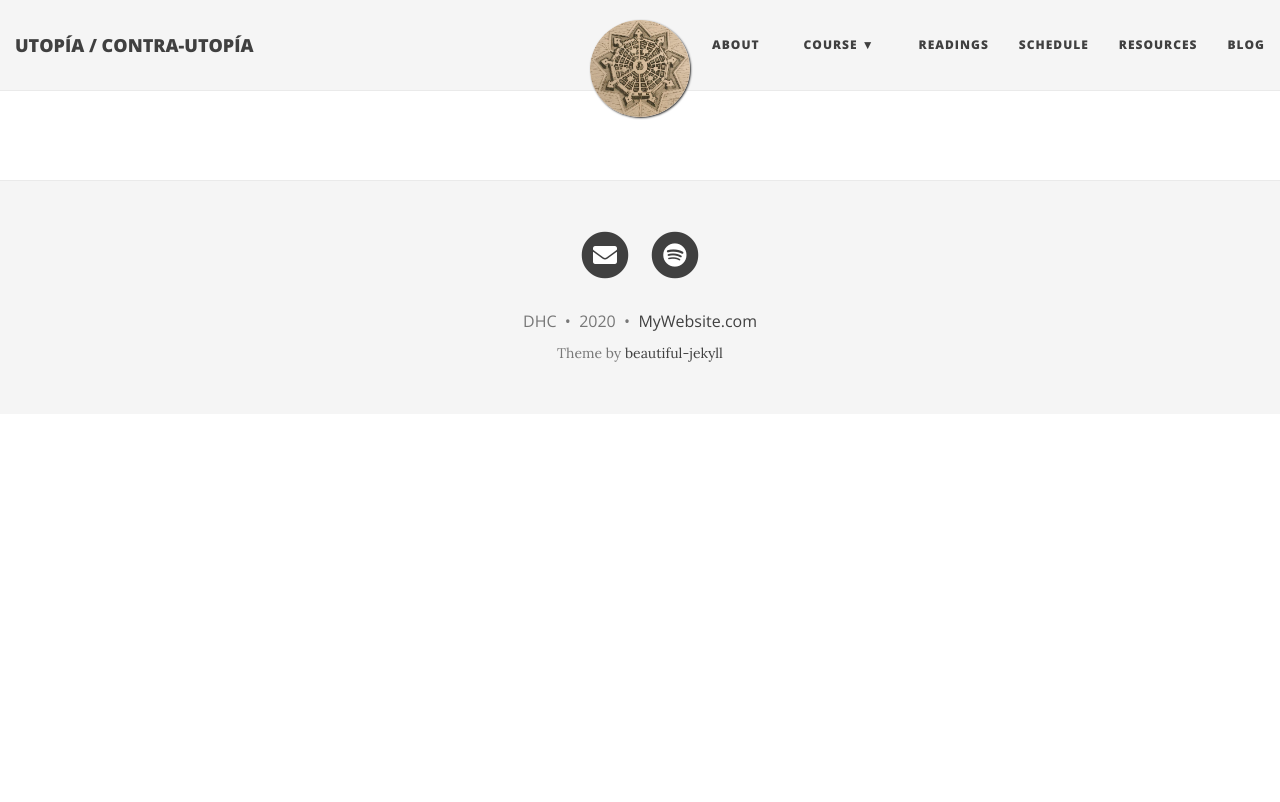
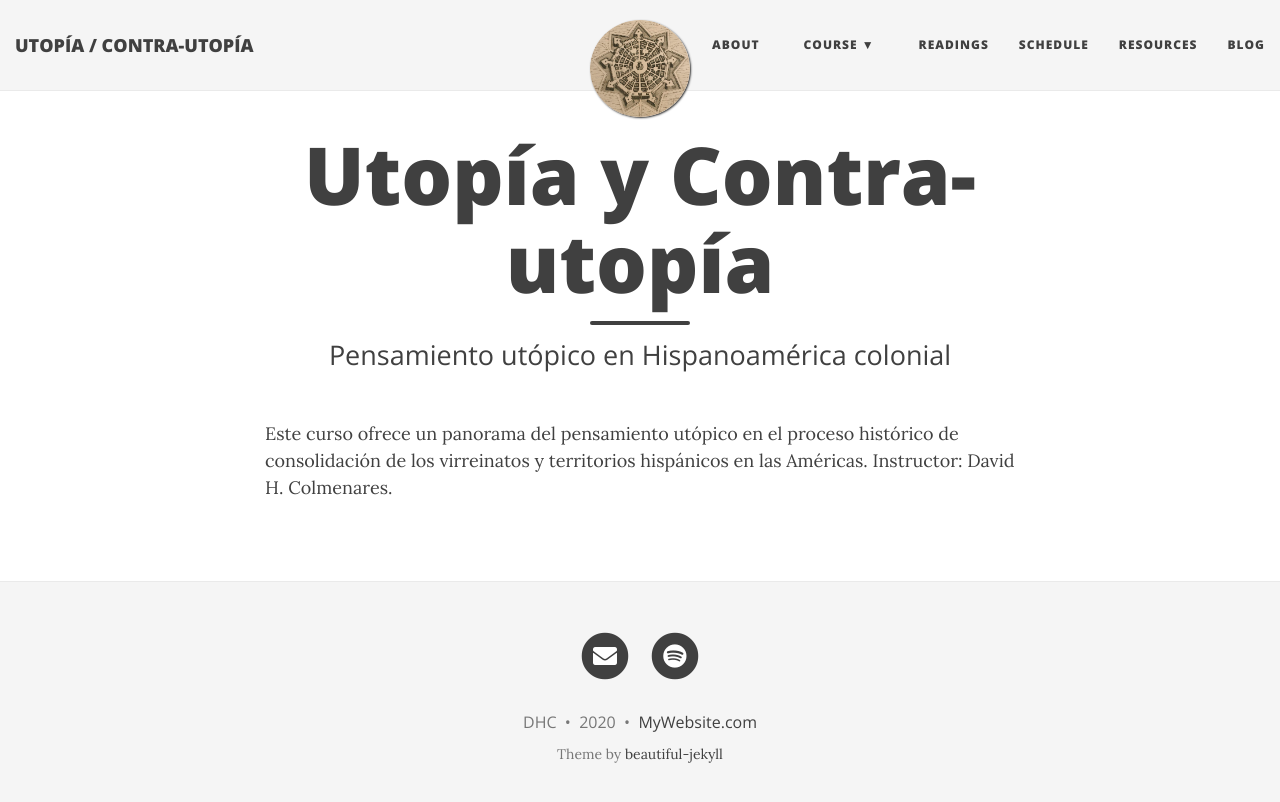
Before and after one commit to Hipomenes/diosas, a Jekyll site: the page built from blog.md, in a window 1280 px wide. Shown: the top 802 px of the page. Built offline with Jekyll 4.4.1, drawn with Linux system fonts in a browser that asks for light colours; nearby versions of some CDN libraries.

Commit message:
Update and rename blog.html to blog.md

```diff
--- a/blog.html
+++ b/blog.md
@@ -1,8 +1,12 @@
 ---
-layout: default
-title: Blog
+layout: page
+title: Utopía y Contra-utopía
+subtitle: Pensamiento utópico en Hispanoamérica colonial
 use-site-title: true
 ---
+
+Este curso ofrece un panorama del pensamiento utópico en el proceso histórico de consolidación de los virreinatos y territorios hispánicos en las Américas.
+Instructor: David H. Colmenares.
 
 <div class="posts-list">
   {% for post in paginator.posts %}
```
